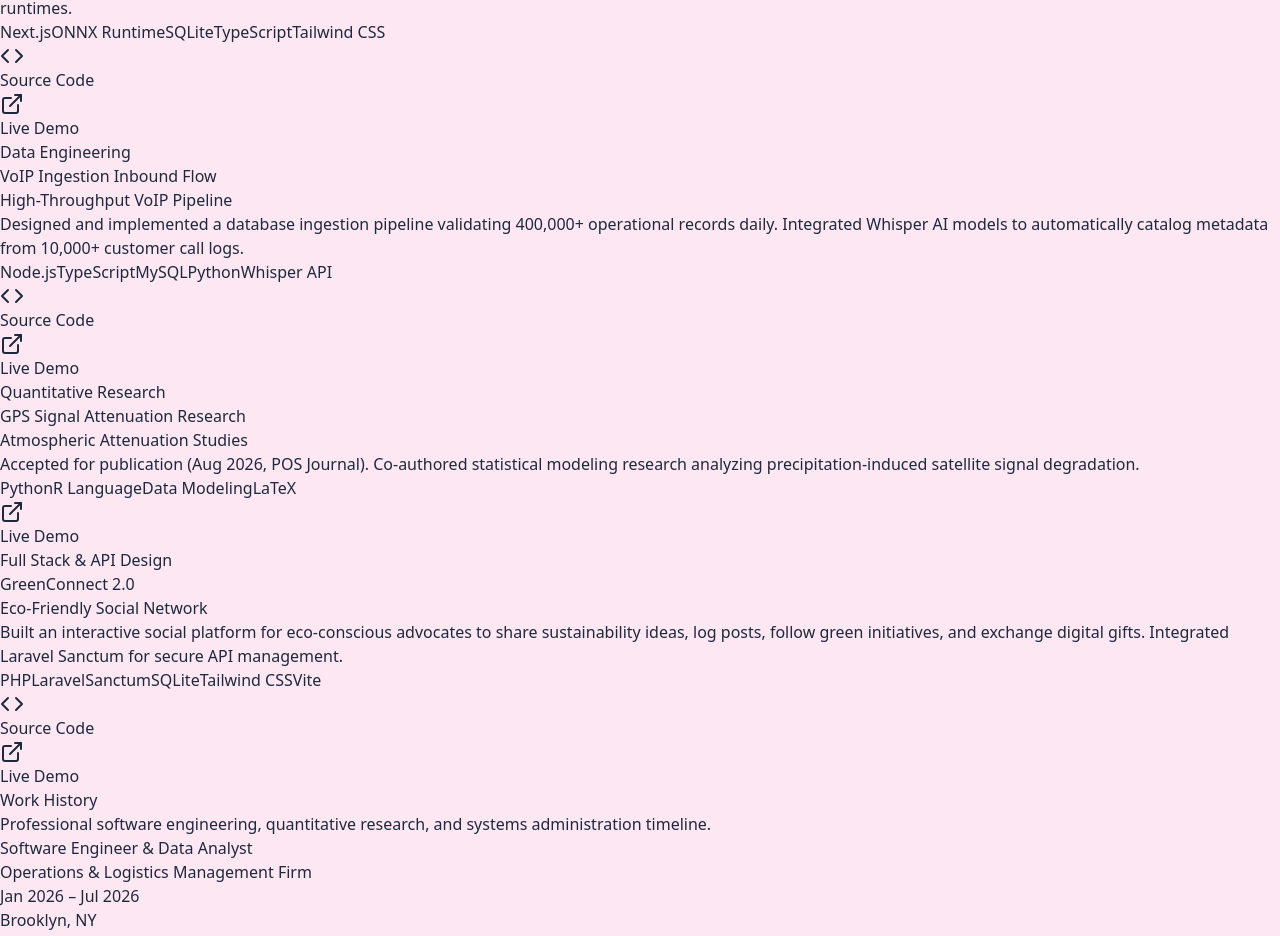
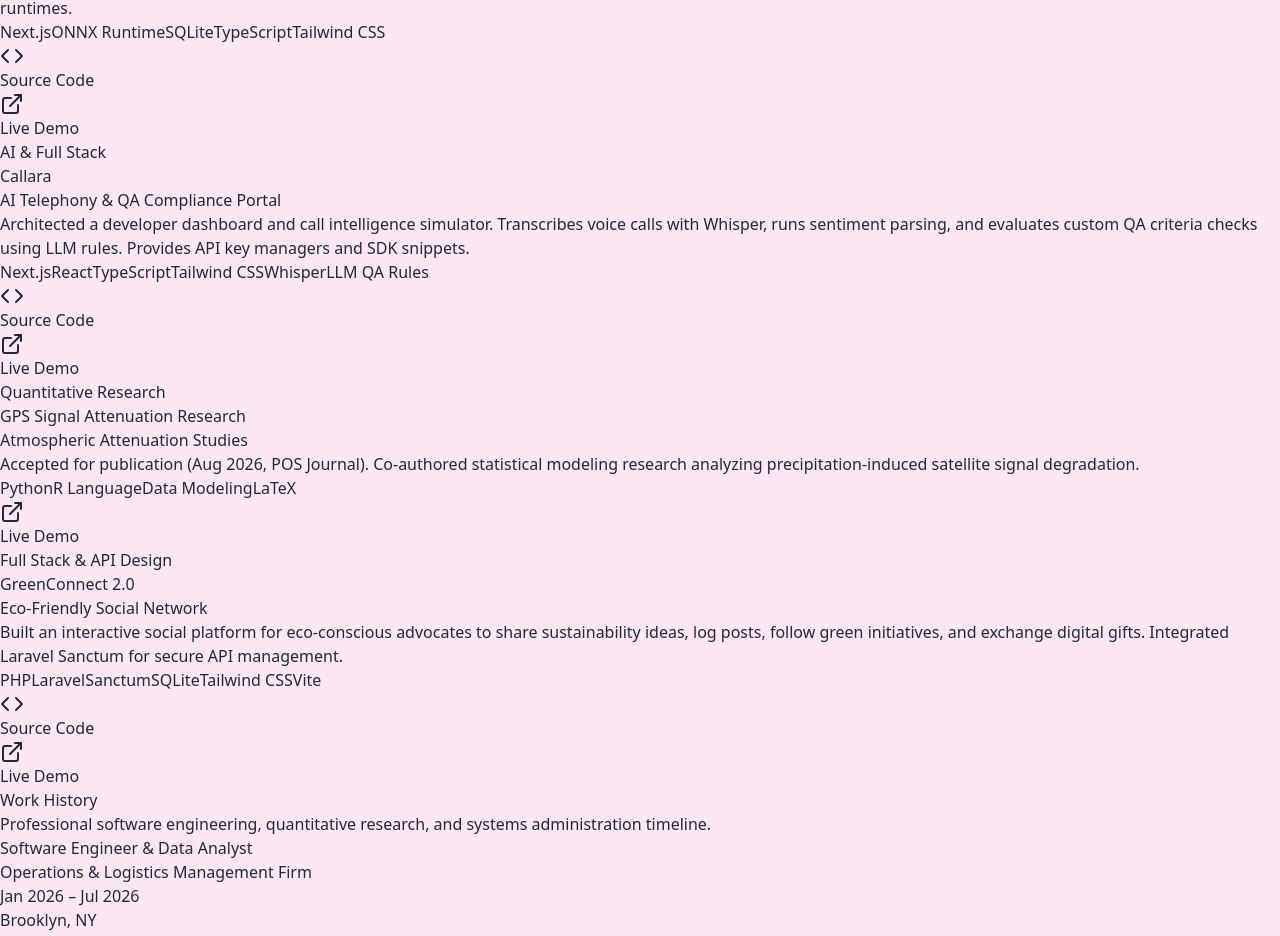
Before and after one commit to Ayjeren004/Ayjeren-portfolio, a React (Vite) app: page / in a window 1280 px wide. Shown: the part 4596-5532 px from the top of the page. Built offline with nearby package versions, Linux system fonts and the light colour scheme.

Commit message:
feat: add Callara AI Voice QA project to portfolio showcase

```diff
--- a/src/components/BentoGrid.jsx
+++ b/src/components/BentoGrid.jsx
@@ -68,13 +68,13 @@ export default function BentoGrid() {
       type: 'AI & Speech Recognition'
     },
     {
-      title: 'VoIP Ingestion Inbound Flow',
-      tagline: 'High-Throughput VoIP Pipeline',
-      desc: 'Designed and implemented a database ingestion pipeline validating 400,000+ operational records daily. Integrated Whisper AI models to automatically catalog metadata from 10,000+ customer call logs.',
-      tech: ['Node.js', 'TypeScript', 'MySQL', 'Python', 'Whisper API'],
-      github: 'https://github.com/Ayjeren004/3cx-crm-simulator',
-      demo: 'https://ayjeren-crm-simulator.web.app',
-      type: 'Data Engineering'
+      title: 'Callara',
+      tagline: 'AI Telephony & QA Compliance Portal',
+      desc: 'Architected a developer dashboard and call intelligence simulator. Transcribes voice calls with Whisper, runs sentiment parsing, and evaluates custom QA criteria checks using LLM rules. Provides API key managers and SDK snippets.',
+      tech: ['Next.js', 'React', 'TypeScript', 'Tailwind CSS', 'Whisper', 'LLM QA Rules'],
+      github: 'https://github.com/Ayjeren004/callara',
+      demo: 'https://callara.vercel.app',
+      type: 'AI & Full Stack'
     },
     {
       title: 'GPS Signal Attenuation Research',
@@ -448,7 +448,7 @@ export default function BentoGrid() {
   };
 
   return (
-    <div className="relative w-full min-h-screen bg-pink-100 text-slate-800 font-sans overflow-hidden">
+    <div className="relative w-full min-h-screen text-slate-800 font-sans overflow-hidden bg-transparent">
 
       {/* Tech Grid Pattern */}
       <div className="absolute inset-0 bg-[linear-gradient(to_right,#fbcfe8_1px,transparent_1px),linear-gradient(to_bottom,#fbcfe8_1px,transparent_1px)] bg-[size:3.5rem_3.5rem] [mask-image:radial-gradient(ellipse_60%_50%_at_50%_0%,#000_70%,transparent_100%)] opacity-45 pointer-events-none" />
@@ -462,7 +462,7 @@ export default function BentoGrid() {
         {/* SECTION 1: ELEGANT HERO INTRO (Premium Glassmorphic Banner) */}
         <header
           ref={el => cardsRef.current[7] = el}
-          className="bento-card py-12 px-8 md:py-16 md:px-16 flex flex-col md:flex-row gap-10 justify-between items-center bg-white/60 backdrop-blur-xl border border-pink-200/80 rounded-[40px] shadow-2xl relative overflow-hidden mb-16 mt-8 cursor-default"
+          className="bento-card py-12 px-8 md:py-16 md:px-16 flex flex-col md:flex-row gap-10 justify-between items-center bg-white  border border-pink-200/80 rounded-[40px] shadow-2xl relative overflow-hidden mb-16 mt-8 cursor-default"
           style={{
             backgroundImage: 'radial-gradient(circle 500px at var(--mouse-x, 0px) var(--mouse-y, 0px), rgba(16, 185, 129, 0.05), transparent 80%)'
           }}
@@ -550,7 +550,7 @@ export default function BentoGrid() {
               onMouseEnter={e => handleMouseEnterCard(e, 0)}
               onMouseMove={e => handleMouseMoveCard(e, 0)}
               onMouseLeave={e => handleMouseLeaveCard(e, 0)}
-              className="bento-card bg-white/60 backdrop-blur-xl border border-pink-200 rounded-[32px] overflow-hidden flex flex-col justify-between shadow-2xl relative transition-all duration-200 cursor-default"
+              className="bento-card bg-white  border border-pink-200 rounded-[32px] overflow-hidden flex flex-col justify-between shadow-2xl relative transition-all duration-200 cursor-default"
               style={{
                 backgroundImage: 'radial-gradient(circle 350px at var(--mouse-x, 0px) var(--mouse-y, 0px), rgba(6, 182, 212, 0.06), transparent 80%)'
               }}
@@ -613,7 +613,7 @@ export default function BentoGrid() {
                 onMouseEnter={e => handleMouseEnterCard(e, 1)}
                 onMouseMove={e => handleMouseMoveCard(e, 1)}
                 onMouseLeave={e => handleMouseLeaveCard(e, 1)}
-                className="bento-card bg-white/60 backdrop-blur-xl border border-pink-200 rounded-[32px] p-6 flex flex-col justify-between shadow-2xl relative overflow-hidden transition-all duration-200 cursor-default min-h-[340px]"
+                className="bento-card bg-white  border border-pink-200 rounded-[32px] p-6 flex flex-col justify-between shadow-2xl relative overflow-hidden transition-all duration-200 cursor-default min-h-[340px]"
                 style={{
                   backgroundImage: 'radial-gradient(circle 350px at var(--mouse-x, 0px) var(--mouse-y, 0px), rgba(139, 92, 246, 0.06), transparent 80%)'
                 }}
@@ -1049,7 +1049,7 @@ export default function BentoGrid() {
                 onMouseEnter={e => handleMouseEnterCard(e, 2)}
                 onMouseMove={e => handleMouseMoveCard(e, 2)}
                 onMouseLeave={e => handleMouseLeaveCard(e, 2)}
-                className="bento-card bg-white/60 backdrop-blur-xl border border-pink-200 rounded-[32px] p-6 flex flex-col justify-between shadow-2xl relative overflow-hidden transition-all duration-200 cursor-default"
+                className="bento-card bg-white  border border-pink-200 rounded-[32px] p-6 flex flex-col justify-between shadow-2xl relative overflow-hidden transition-all duration-200 cursor-default"
                 style={{
                   backgroundImage: 'radial-gradient(circle 350px at var(--mouse-x, 0px) var(--mouse-y, 0px), rgba(6, 182, 212, 0.06), transparent 80%)'
                 }}
@@ -1132,7 +1132,7 @@ export default function BentoGrid() {
             {projects.map((project, idx) => (
               <div
                 key={idx}
-                className="bg-white/60 border border-pink-200 hover:border-pink-200/80 rounded-[28px] p-8 flex flex-col justify-between shadow-xl transition-all duration-300 group hover:-translate-y-1"
+                className="bg-white border border-pink-200 hover:border-pink-200/80 rounded-[28px] p-8 flex flex-col justify-between shadow-xl transition-all duration-300 group hover:-translate-y-1"
               >
                 <div>
                   <div className="flex justify-between items-start mb-4">
@@ -1195,7 +1195,7 @@ export default function BentoGrid() {
                   <div className="w-1.5 h-1.5 rounded-full bg-white group-hover:bg-pink-500 transition-colors" />
                 </div>
 
-                <div className="bg-white/60 border border-pink-200 hover:border-pink-300 rounded-2xl p-6 transition-all duration-300 group-hover:bg-white/60">
+                <div className="bg-white border border-pink-200 hover:border-pink-300 rounded-2xl p-6 transition-all duration-300 group-hover:bg-white">
                   <div className="flex flex-col md:flex-row md:items-center justify-between gap-2 mb-4">
                     <div>
                       <h3 className="text-xl font-bold text-pink-600 group-hover:text-rose-600 transition-colors">
@@ -1242,7 +1242,7 @@ export default function BentoGrid() {
               onMouseEnter={e => handleMouseEnterCard(e, 3)}
               onMouseMove={e => handleMouseMoveCard(e, 3)}
               onMouseLeave={e => handleMouseLeaveCard(e, 3)}
-              className="bento-card md:col-span-2 bg-white/60 backdrop-blur-xl border border-pink-200 rounded-[32px] p-8 flex flex-col justify-between shadow-2xl relative overflow-hidden transition-all duration-200 cursor-default"
+              className="bento-card md:col-span-2 bg-white  border border-pink-200 rounded-[32px] p-8 flex flex-col justify-between shadow-2xl relative overflow-hidden transition-all duration-200 cursor-default"
               style={{
                 backgroundImage: 'radial-gradient(circle 350px at var(--mouse-x, 0px) var(--mouse-y, 0px), rgba(16, 185, 129, 0.06), transparent 80%)'
               }}
@@ -1279,7 +1279,7 @@ export default function BentoGrid() {
               onMouseEnter={e => handleMouseEnterCard(e, 4)}
               onMouseMove={e => handleMouseMoveCard(e, 4)}
               onMouseLeave={e => handleMouseLeaveCard(e, 4)}
-              className="bento-card bg-white/60 backdrop-blur-xl border border-pink-200 rounded-[32px] p-6 flex flex-col justify-between shadow-2xl relative overflow-hidden group transition-all duration-200 cursor-default"
+              className="bento-card bg-white  border border-pink-200 rounded-[32px] p-6 flex flex-col justify-between shadow-2xl relative overflow-hidden group transition-all duration-200 cursor-default"
               style={{
                 backgroundImage: 'radial-gradient(circle 200px at var(--mouse-x, 0px) var(--mouse-y, 0px), rgba(244, 63, 94, 0.08), transparent 80%)'
               }}
@@ -1317,7 +1317,7 @@ export default function BentoGrid() {
               onMouseEnter={e => handleMouseEnterCard(e, 5)}
               onMouseMove={e => handleMouseMoveCard(e, 5)}
               onMouseLeave={e => handleMouseLeaveCard(e, 5)}
-              className="bento-card md:col-span-2 bg-white/60 backdrop-blur-xl border border-pink-200 rounded-[32px] p-8 flex flex-col justify-between shadow-2xl relative overflow-hidden transition-all duration-200 cursor-default"
+              className="bento-card md:col-span-2 bg-white  border border-pink-200 rounded-[32px] p-8 flex flex-col justify-between shadow-2xl relative overflow-hidden transition-all duration-200 cursor-default"
               style={{
                 backgroundImage: 'radial-gradient(circle 350px at var(--mouse-x, 0px) var(--mouse-y, 0px), rgba(6, 182, 212, 0.06), transparent 80%)'
               }}
@@ -1357,7 +1357,7 @@ export default function BentoGrid() {
               onMouseEnter={e => handleMouseEnterCard(e, 6)}
               onMouseMove={e => handleMouseMoveCard(e, 6)}
               onMouseLeave={e => handleMouseLeaveCard(e, 6)}
-              className="bento-card bg-white/60 backdrop-blur-xl border border-pink-200 rounded-[32px] p-6 flex flex-col justify-between shadow-2xl relative overflow-hidden transition-all duration-200 cursor-default"
+              className="bento-card bg-white  border border-pink-200 rounded-[32px] p-6 flex flex-col justify-between shadow-2xl relative overflow-hidden transition-all duration-200 cursor-default"
               style={{
                 backgroundImage: 'radial-gradient(circle 200px at var(--mouse-x, 0px) var(--mouse-y, 0px), rgba(16, 185, 129, 0.06), transparent 80%)'
               }}
```
Also changed, not shown: src/components/Projects.jsx (+9 -9 lines).
